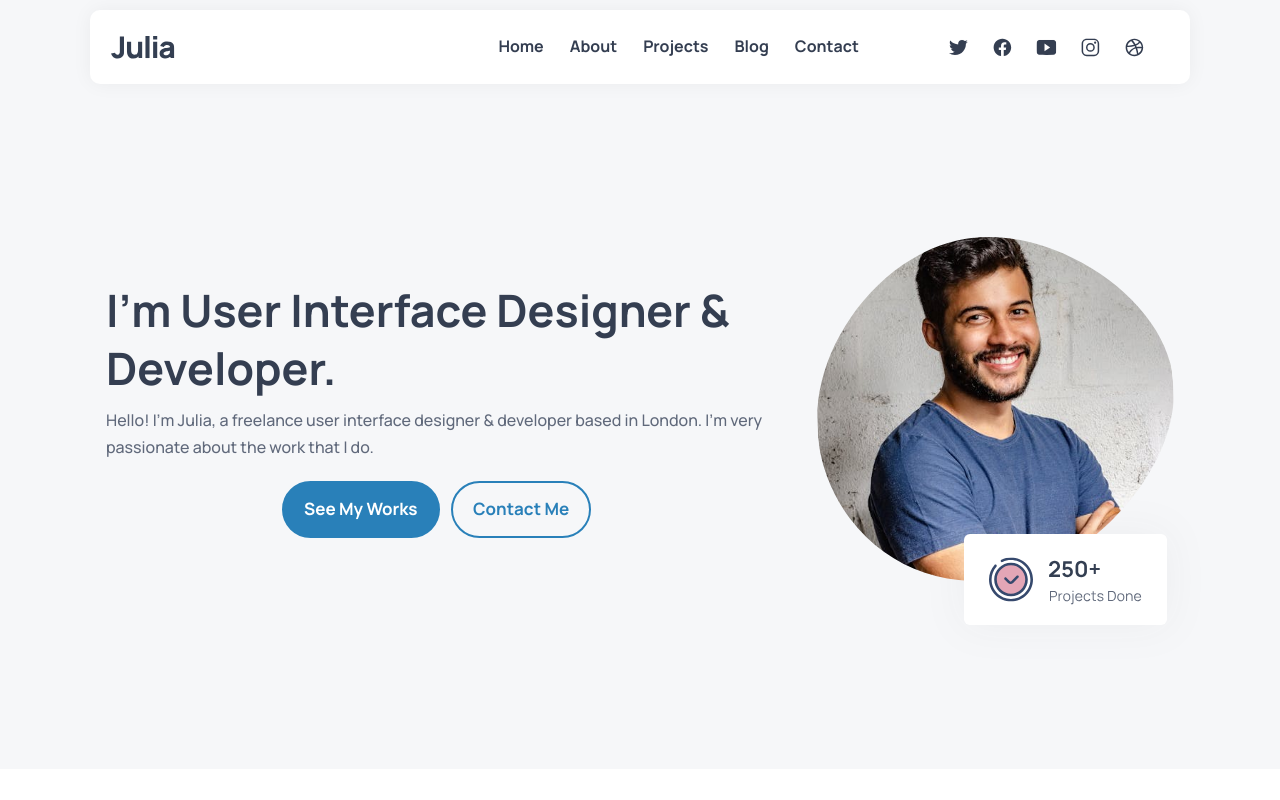
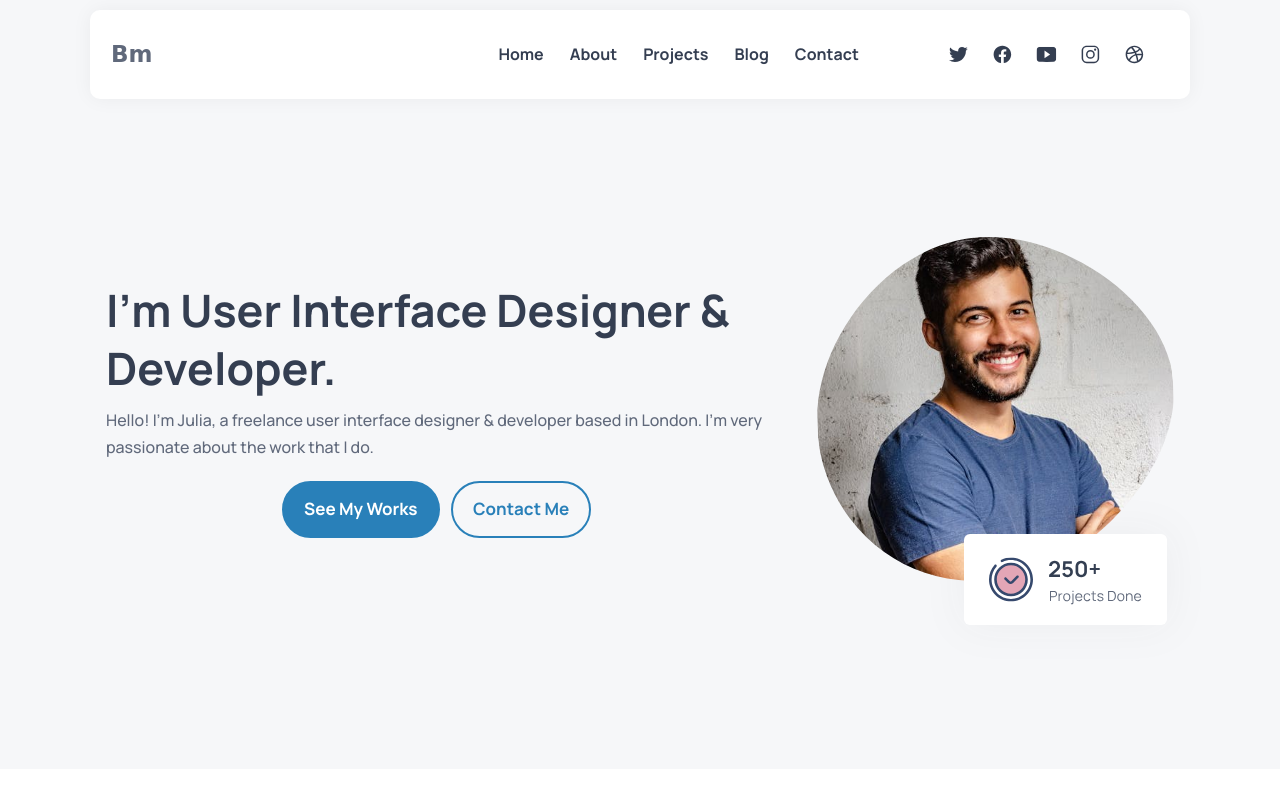
Before and after one commit to MohammedAlez/PortfolioTemplate, a plain HTML site: page index.html in a window 1280 px wide. Shown: the top 800 px of the page. Drawn offline with nearby package versions, Linux system fonts and the light colour scheme.

Commit message:
Update index.html

```diff
--- a/index.html
+++ b/index.html
@@ -18,7 +18,8 @@
     <header class="header active">
         <div class="container">
             <a href="" class="logo">
-                <img src="./assets/images/logo-dark.svg" alt="">
+                Bm
+<!--                 <img src="./assets/images/logo-dark.svg" alt=""> -->
             </a>
             <nav class="navbar " data-navbar>
                 <div class="navbar-top">
```
